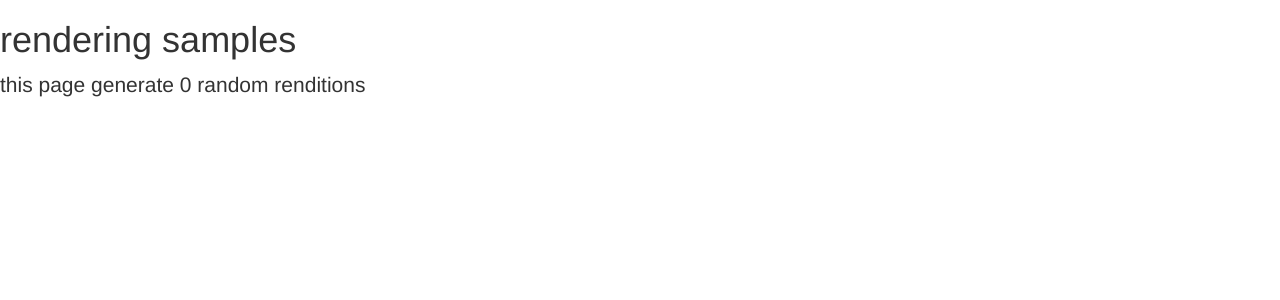
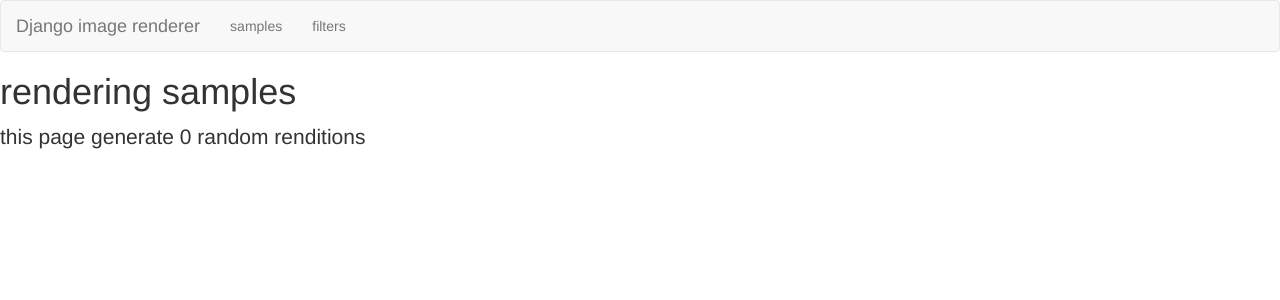
Before and after one commit to rouk1/django-image-renderer, a Django app: template sample/demo/templates/demo/index.html in a window 1280 px wide. Shown: the top 300 px of the page. Run offline with Django 3.2, Linux system fonts and the light colour scheme; the template is opened without the code that fills it, so the values that code supplies are empty; some libraries are stand-ins or nearby versions.

Commit message:
python 3 support

```diff
--- a/renderer/admin.py
+++ b/renderer/admin.py
@@ -3,7 +3,7 @@
 from django.contrib import admin
 from django.db import models
 from django.utils.translation import ugettext_lazy as _
-from models import MasterImage
+from renderer.models import MasterImage
 from renderer.widgets import AdminImageWidget
 
 
--- a/renderer/models.py
+++ b/renderer/models.py
@@ -7,9 +7,9 @@
 
 from picklefield.fields import PickledObjectField
 from PIL import Image
+from io import BytesIO
 
 import os
-import StringIO
 import uuid
 
 IMAGE_DIRECTORY = 'img'
@@ -84,7 +84,7 @@
     def delete_all_renditions(self):
         '''delete all renditions and rendition dict'''
         if self.renditions:
-            for r in self.renditions.itervalues():
+            for r in self.renditions.values():
                 default_storage.delete(r)
             self.renditions = {}
 
@@ -137,7 +137,7 @@
                 rendition_key,
                 ext
             )
-            fd = StringIO.StringIO()
+            fd = BytesIO()
             image.save(fd, format)
             default_storage.save(rendition_name, fd)
 
--- a/requirements.txt
+++ b/requirements.txt
@@ -1,4 +1,3 @@
 Django==1.8.6
 Pillow==3.0.0
 django-picklefield==0.3.2
-wsgiref==0.1.2
--- a/sample/demo/templates/demo/base.html
+++ b/sample/demo/templates/demo/base.html
@@ -6,6 +6,8 @@
 		<meta http-equiv="x-ua-compatible" content="ie=edge">
 		<meta name="viewport" content="width=device-width, initial-scale=1">
 		<link href="https://maxcdn.bootstrapcdn.com/bootstrap/3.3.5/css/bootstrap.min.css" rel="stylesheet" integrity="sha256-MfvZlkHCEqatNoGiOXveE8FIwMzZg4W85qfrfIFBfYc= sha512-dTfge/zgoMYpP7QbHy4gWMEGsbsdZeCXz7irItjcC3sPUFtf0kuFbDz/ixG7ArTxmDjLXDmezHubeNikyKGVyQ==" crossorigin="anonymous">
+		<script src="https://code.jquery.com/jquery-1.11.3.min.js" crossorigin="anonymous"></script>
+		<script src="https://maxcdn.bootstrapcdn.com/bootstrap/3.3.5/js/bootstrap.min.js" integrity="sha256-Sk3nkD6mLTMOF0EOpNtsIry+s1CsaqQC1rVLTAy+0yc= sha512-K1qjQ+NcF2TYO/eI3M6v8EiNYZfA95pQumfvcVrTHtwQVDG+aHRqLi/ETn2uB+1JqwYqVG3LIvdm9lj6imS/pQ==" crossorigin="anonymous"></script>
 		<title>Django Image Renderer Sample</title>
 		{% block head %}
 		{% endblock %}
@@ -14,6 +16,31 @@
 		<!--[if lt IE 9]>
 			<p class="browserupgrade">You are using an <strong>outdated</strong> browser. Please <a href="http://browsehappy.com/">upgrade your browser</a> to improve your experience.</p>
 		<![endif]-->
+		<nav class="navbar navbar-default">
+			<div class="container-fluid">
+				<div class="navbar-header">
+					<button type="button" class="navbar-toggle collapsed" data-toggle="collapse" data-target="#bs-example-navbar-collapse-1" aria-expanded="false">
+						<span class="sr-only">Toggle navigation</span>
+						<span class="icon-bar"></span>
+						<span class="icon-bar"></span>
+						<span class="icon-bar"></span>
+					</button>
+					<a class="navbar-brand" href="{% url 'demo:index' %}">Django image renderer</a>
+				</div>
+				<div class="collapse navbar-collapse" id="bs-example-navbar-collapse-1">
+					<ul class="nav navbar-nav">
+						{% url 'demo:index' as index_url %}
+						<li class="{% if index_url == request.get_full_path %}active{% endif %}">
+							<a href="{% url 'demo:index' %}">samples {% if index_url == request.get_full_path %}<span class="sr-only">(current)</span>{% endif %}</a>
+						</li>
+						{% url 'demo:filters' as filters_url %}
+						<li class="{% if filters_url == request.get_full_path %}active{% endif %}">
+							<a href="{% url 'demo:filters' %}">filters {% if filters_url == request.get_full_path %}<span class="sr-only">(current)</span>{% endif %}</a>
+						</li>
+					</ul>
+				</div>
+			</div>
+		</nav>
 		<div id="container">
 			{% block body %}
 			{% endblock %}
--- a/sample/demo/templates/demo/index.html
+++ b/sample/demo/templates/demo/index.html
@@ -19,6 +19,7 @@
 {% block body %}
 <h1>rendering samples</h1>
 <p class="lead">this page generate {{ renditions|length }} random renditions</p>
+<div class="row">
 {% for w, h in renditions %}
     <div class="panel panel-primary">
         <div class="panel-heading">
@@ -32,6 +33,13 @@
             {% rendition master w h %}
         </div>
     </div>
+    {% if forloop.counter|divisibleby:2 %}
+        </div>
+        {% if not forloop.last %}
+        <div class="row">
+        {% endif %}
+    {% endif %}
+</div>
 {% endfor %}
 {% endblock %}
 
--- a/sample/demo/urls.py
+++ b/sample/demo/urls.py
@@ -4,4 +4,5 @@
 
 urlpatterns = [
 	url(r'^$', views.index, name='index'),
+	url(r'^filters$', views.filters, name='filters'),
 ]
```
Also changed, not shown: renderer/tests.py (+5 -6 lines), sample/demo/views.py (+11 -1 lines), .travis.yml, README.md. Lines whose indentation alone changed are shown as unchanged.
